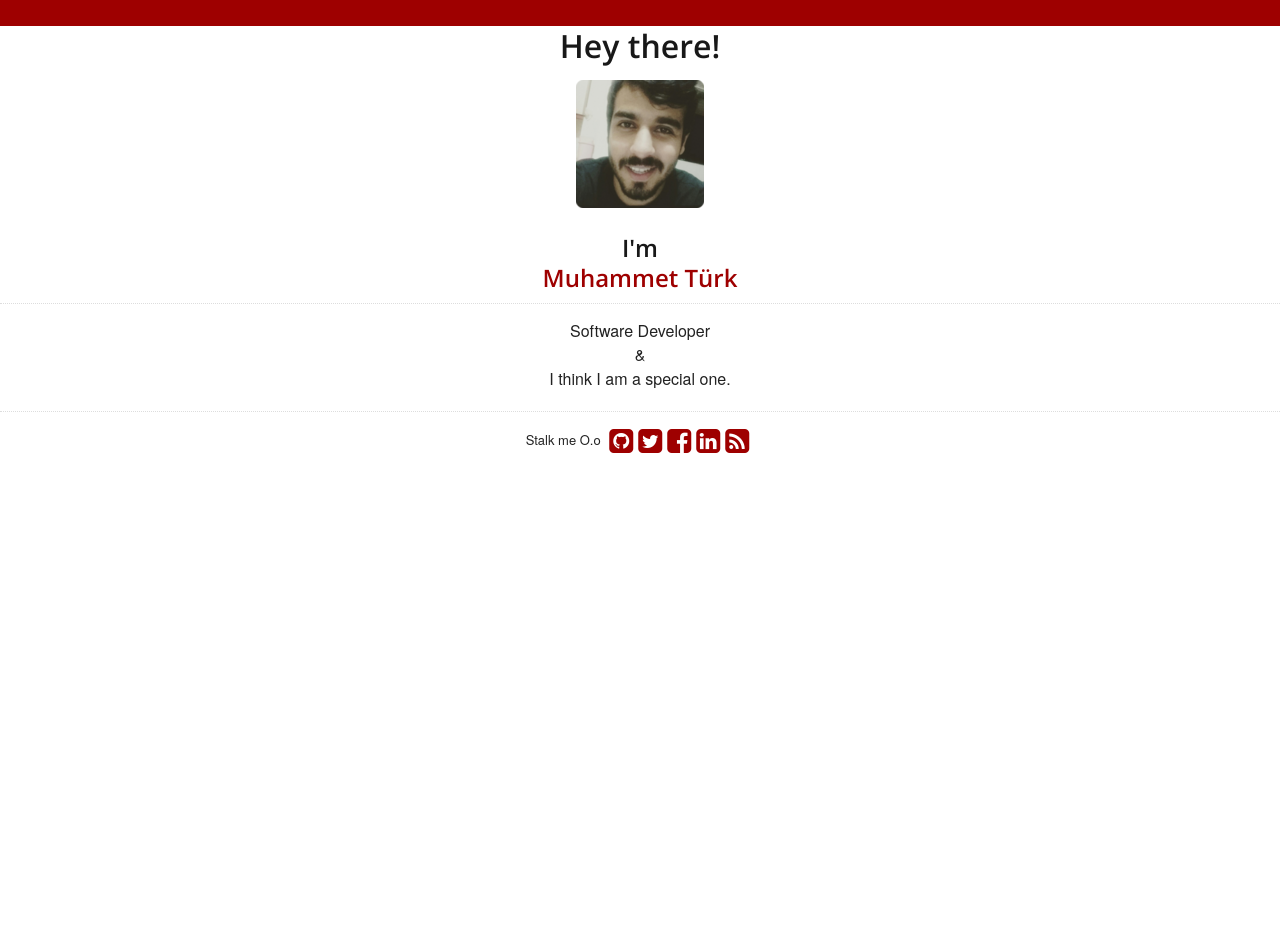
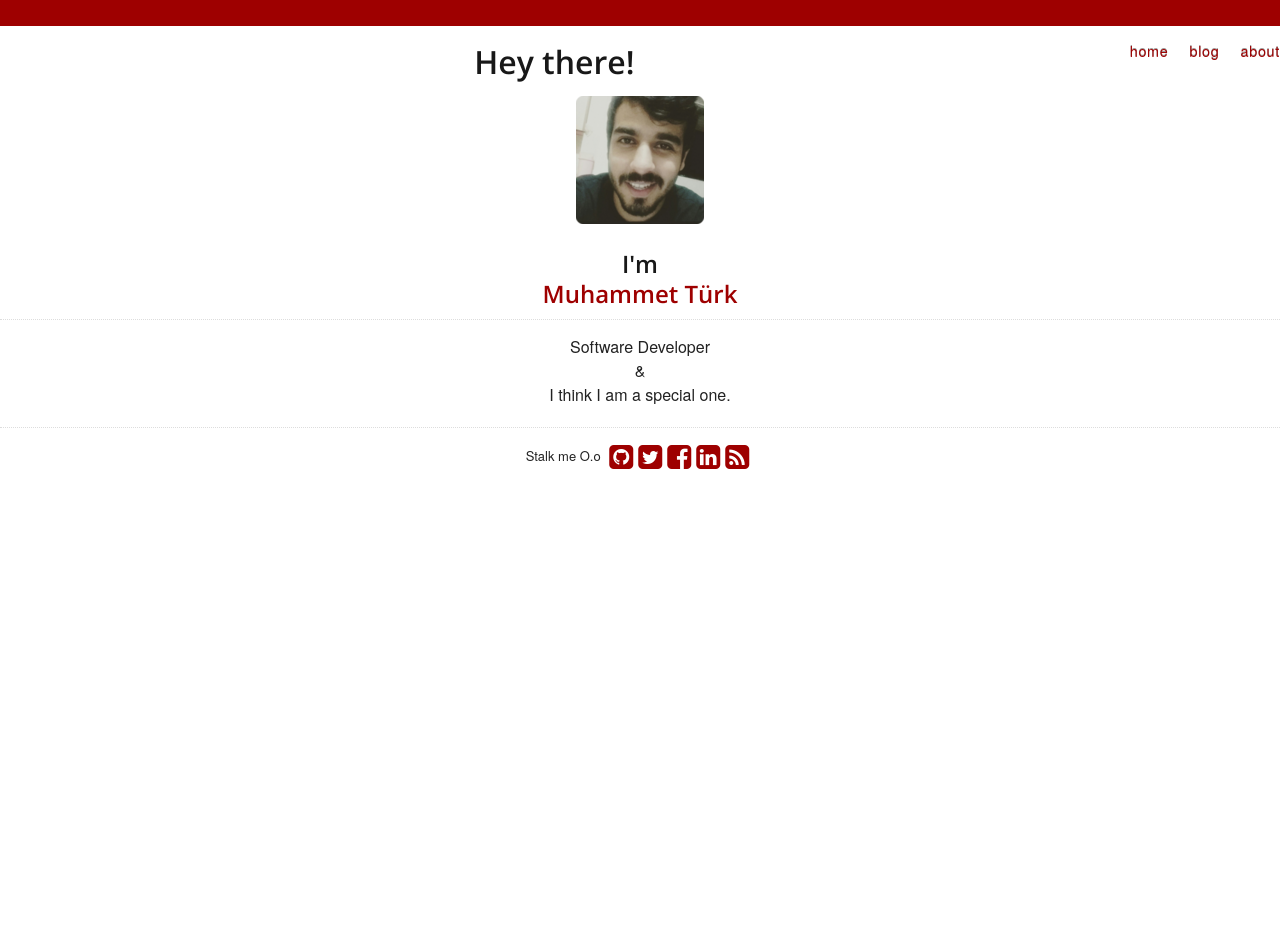
Before and after one commit to mturk111/mturk111.github.io, a Jekyll site: the page built from index.html, in a window 1280 px wide. Built offline with Jekyll 4.4.1, drawn with Linux system fonts in a browser that asks for light colours; nearby versions of some CDN libraries.

Commit message:
Update default-without-footer.html

```diff
--- a/_layouts/default-without-footer.html
+++ b/_layouts/default-without-footer.html
@@ -19,7 +19,7 @@
   <link href="https://maxcdn.bootstrapcdn.com/font-awesome/4.4.0/css/font-awesome.min.css" rel="stylesheet" integrity="sha256-k2/8zcNbxVIh5mnQ52A0r3a6jAgMGxFJFE2707UxGCk= sha512-ZV9KawG2Legkwp3nAlxLIVFudTauWuBpC10uEafMHYL0Sarrz5A7G79kXh5+5+woxQ5HM559XX2UZjMJ36Wplg==" crossorigin="anonymous">
 </head>
 <body>
-<div id ="topbar">
+<div id ="topbarhome">
         <ul>
           <li><a href="/about">about</a></li>
           <li><a href="/blog">blog</a></li>
```
